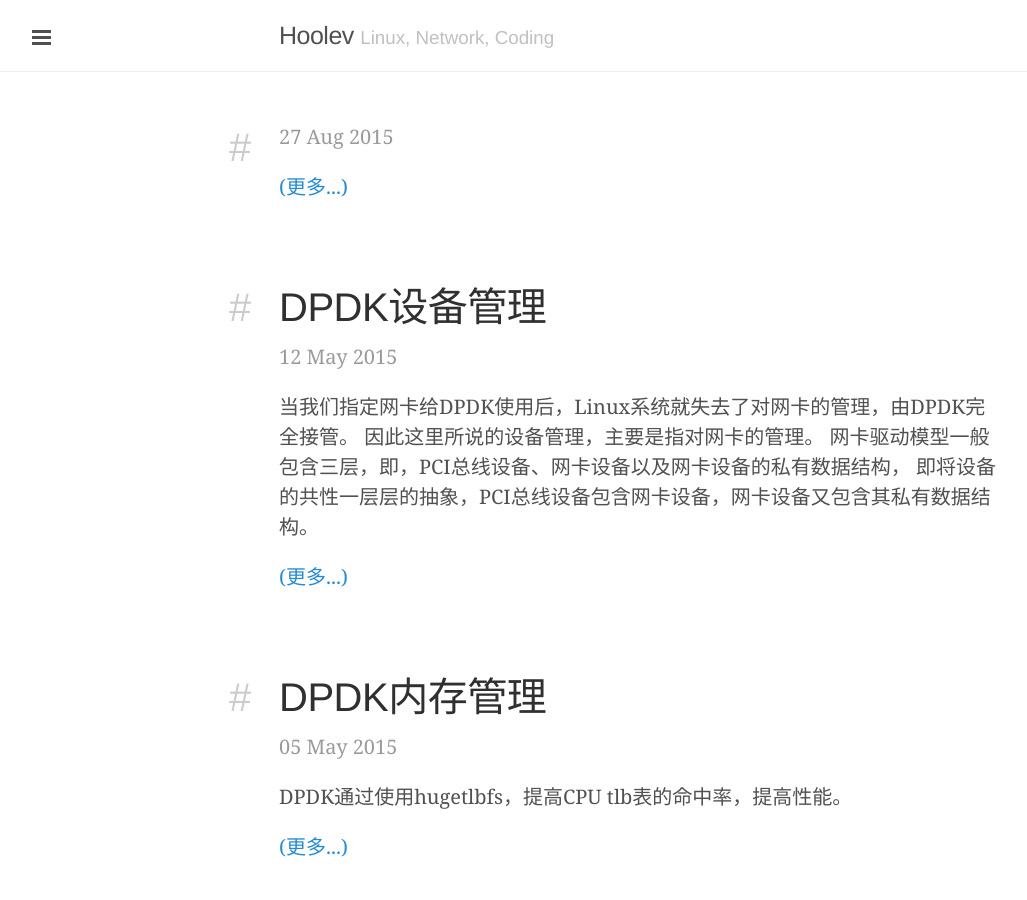
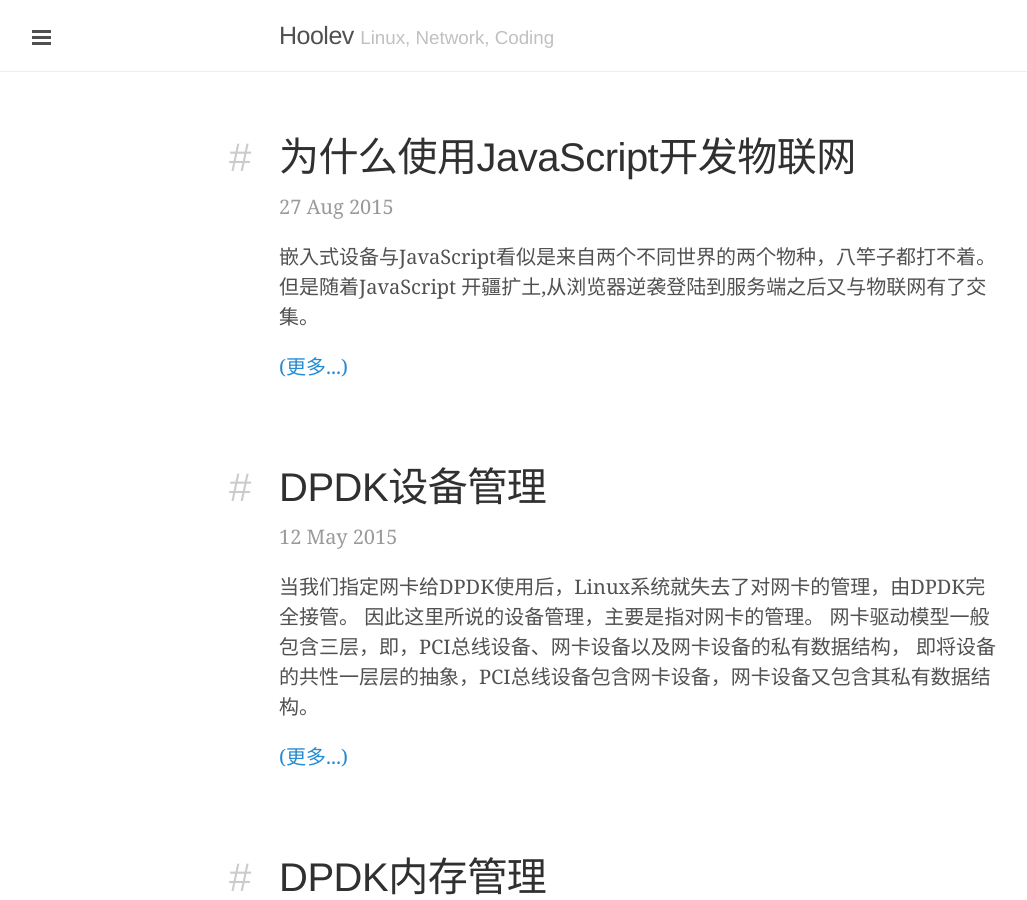
Before and after one commit to hoolev/hoolev.github.com, a Jekyll site: the page built from index.html, in a window 1280 px wide and 900 px high. Shown: the whole window, without its empty margins (1-1028 px from the left). Built offline with Jekyll 4.4.1, drawn with Linux system fonts in a browser that asks for light colours; some web fonts are replaced; Markdown is read by kramdown in place of the engine named in the settings; the list of posts is cut into pages by our own code.

Commit message:
Update 2015-8-27-why-use-javascrit-to-develop-iot.md

```diff
--- a/_posts/2015-8-27-why-use-javascrit-to-develop-iot.md
+++ b/_posts/2015-8-27-why-use-javascrit-to-develop-iot.md
@@ -2,9 +2,9 @@
 layout: post
 title: 为什么使用JavaScript开发物联网
 categories: 物联网
-tags:
-	- JavaScript
+tags: 物联网
 ---
+
 
 嵌入式设备与JavaScript看似是来自两个不同世界的两个物种，八竿子都打不着。但是随着JavaScript 开疆扩土,从浏览器逆袭登陆到服务端之后又与物联网有了交集。
 
```
